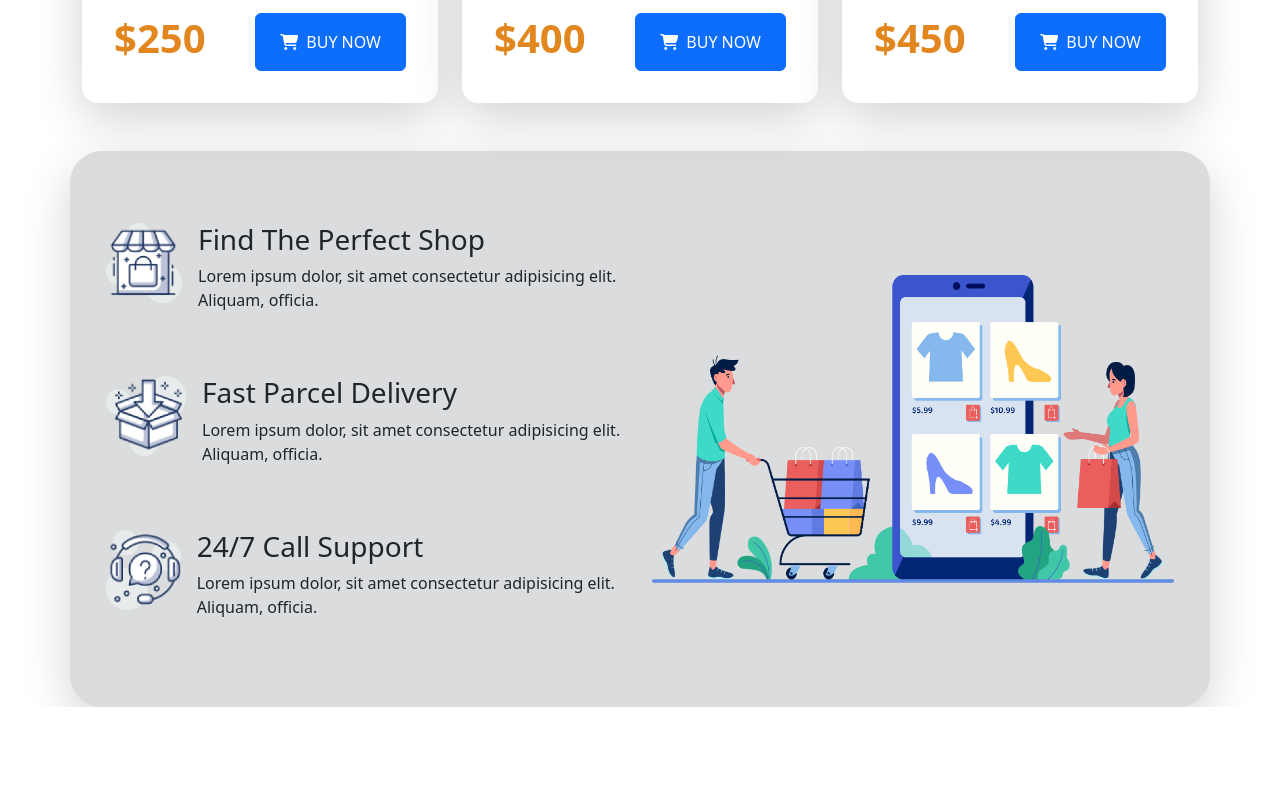
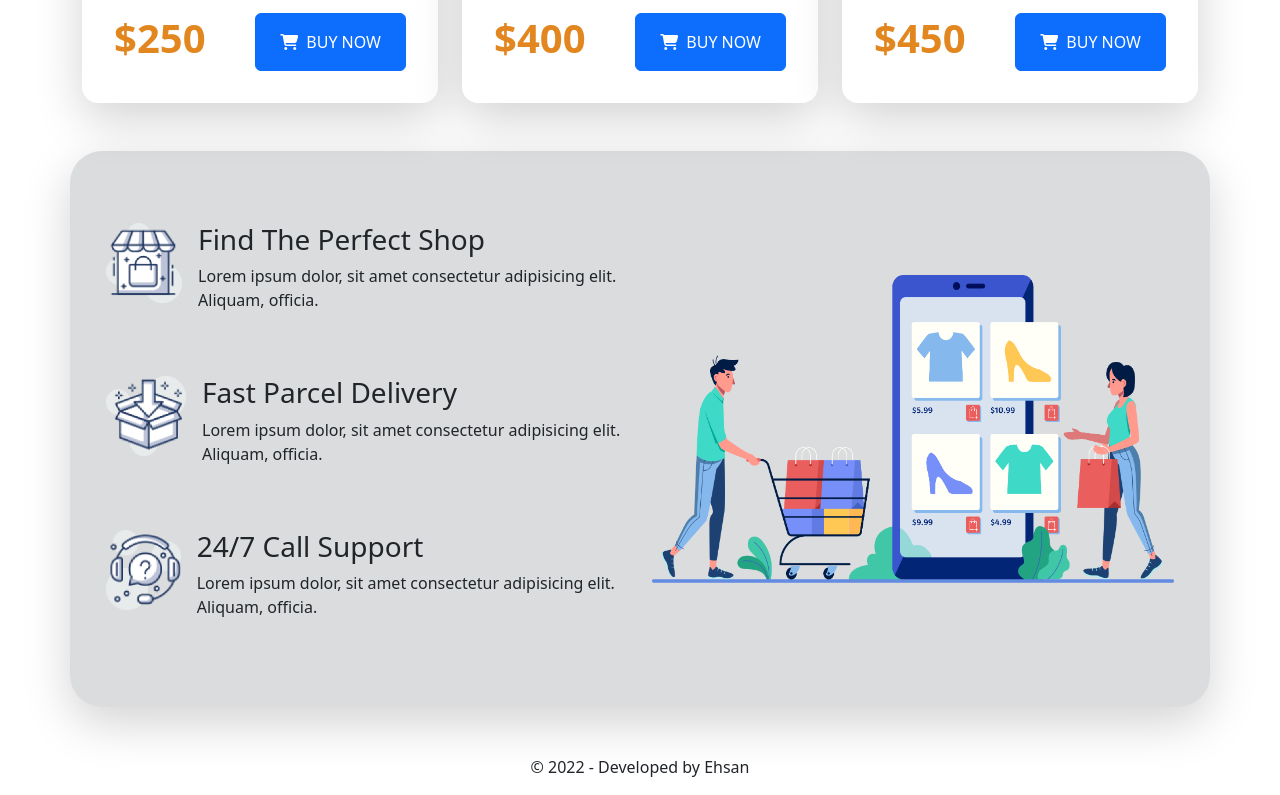
Before and after one commit to EhsanEIK/puma-fashion-bootstrap, a plain HTML site: page index.html in a window 1280 px wide. Shown: the part 1687-2482 px from the top of the page. Before the commit the page ends 2394 px from the top, so only its background shows below. Drawn offline with nearby package versions, Linux system fonts and the light colour scheme.

Commit message:
added footer

```diff
--- a/index.html
+++ b/index.html
@@ -242,6 +242,10 @@
         </section>
     </main>
 
+    <footer class="text-center mt-5 mb-2">
+        <p>&copy; 2022 - Developed by Ehsan</p>
+    </footer>
+
 
     <!-- bootstrap js link -->
     <script src="https://cdn.jsdelivr.net/npm/bootstrap@5.2.0/dist/js/bootstrap.bundle.min.js"
```
